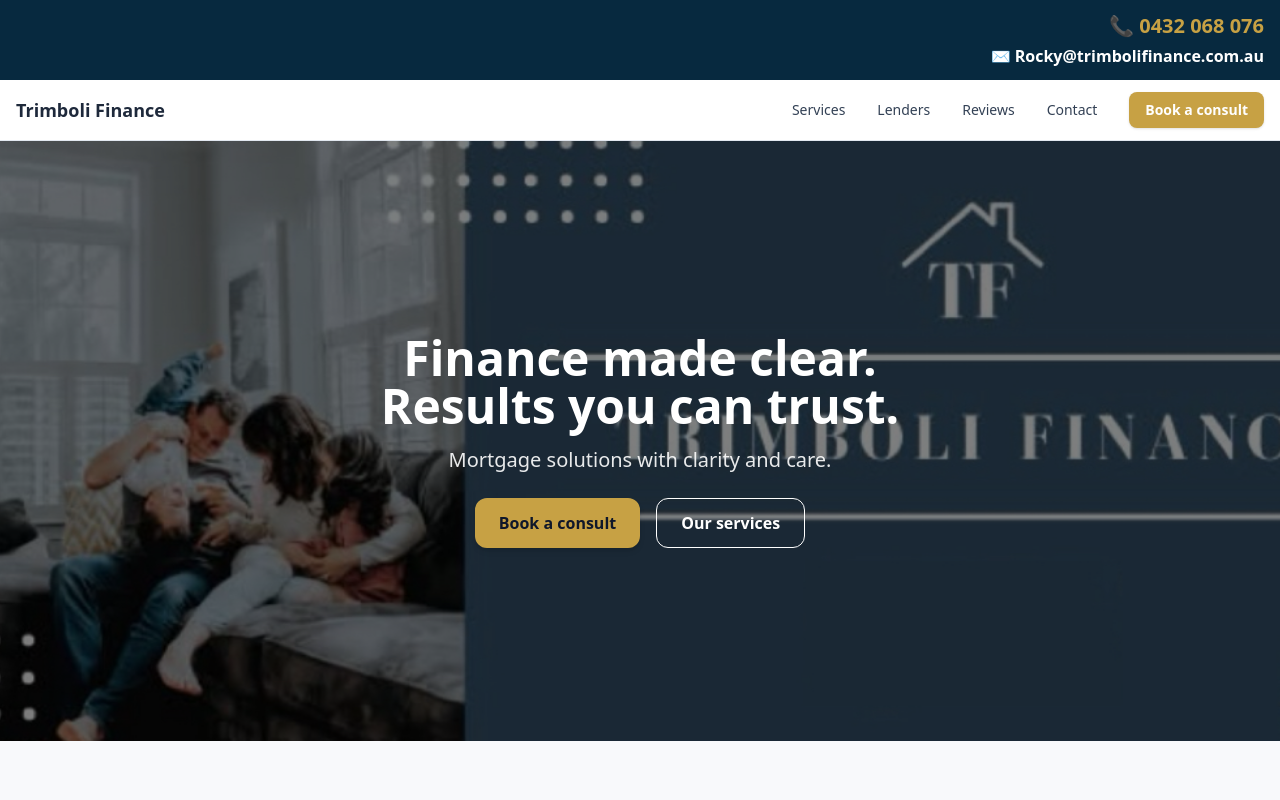
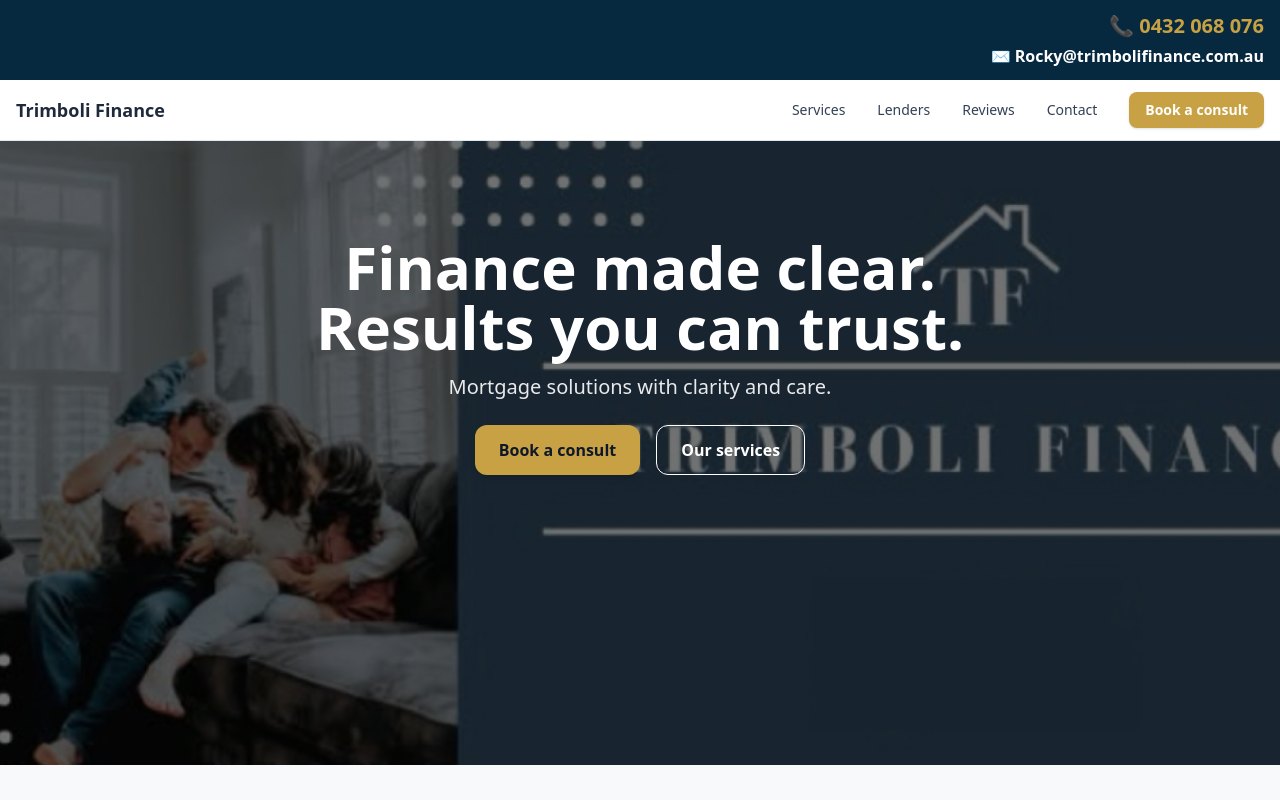
Before and after one commit to gianninatcassar-hash/trimboli-finance, a React (Vite) app: page / in a window 1280 px wide. Shown: the top 800 px of the page. Built offline with nearby package versions, Linux system fonts and the light colour scheme.

Commit message:
Update App.jsx

```diff
--- a/src/App.jsx
+++ b/src/App.jsx
@@ -132,28 +132,27 @@
       <Nav />
      {/* ---------- HERO ---------- */}
 <section id="home" className="relative">
-  {/* Hero background image */}
-  <img
-    src="/hero-banner.png"
-    alt="Trimboli Finance"
-    className="h-[60vh] md:h-[75vh] w-full object-cover"
-  />
+  <div
+    className="relative min-h-[62vh] md:min-h-[78vh] bg-no-repeat bg-cover"
+    style={{
+      backgroundImage: "url('/hero-banner.png')",
+      backgroundPosition: "center", // try "50% 35%" if you want the image a little higher
+    }}
+  >
+    {/* overlay */}
+    <div className="absolute inset-0 bg-black/55" />
 
-  {/* Dark overlay for readability */}
-  <div className="absolute inset-0 bg-black bg-opacity-50"></div>
-
-  {/* Hero content */}
-  <div className="absolute inset-0 flex flex-col items-center justify-center text-center px-4">
-    <h1 className="text-3xl md:text-5xl font-bold text-white leading-tight">
-      Finance made clear. <br />
-      Results you can trust.
+    {/* content */}
+    <div className="relative z-10 mx-auto max-w-5xl px-4 py-16 md:py-24 text-center">
+      <h1 className="text-4xl md:text-6xl font-extrabold leading-tight text-white">
+        Finance made clear.
+        <span className="block">Results you can trust.</span>
       </h1>
       <p className="mt-4 text-lg md:text-xl text-white/90">
         Mortgage solutions with clarity and care.
       </p>
 
-    {/* Buttons */}
-    <div className="mt-6 flex gap-4 flex-wrap justify-center">
+      <div className="mt-6 flex flex-wrap gap-4 justify-center">
         <a
           href={`mailto:Rocky@trimbolifinance.com.au?subject=${encodeURIComponent(
             "New consult request - website"
@@ -177,6 +176,7 @@
         >
           Our services
         </a>
+      </div>
     </div>
   </div>
 </section>
```
Lines whose indentation alone changed are shown as unchanged.
